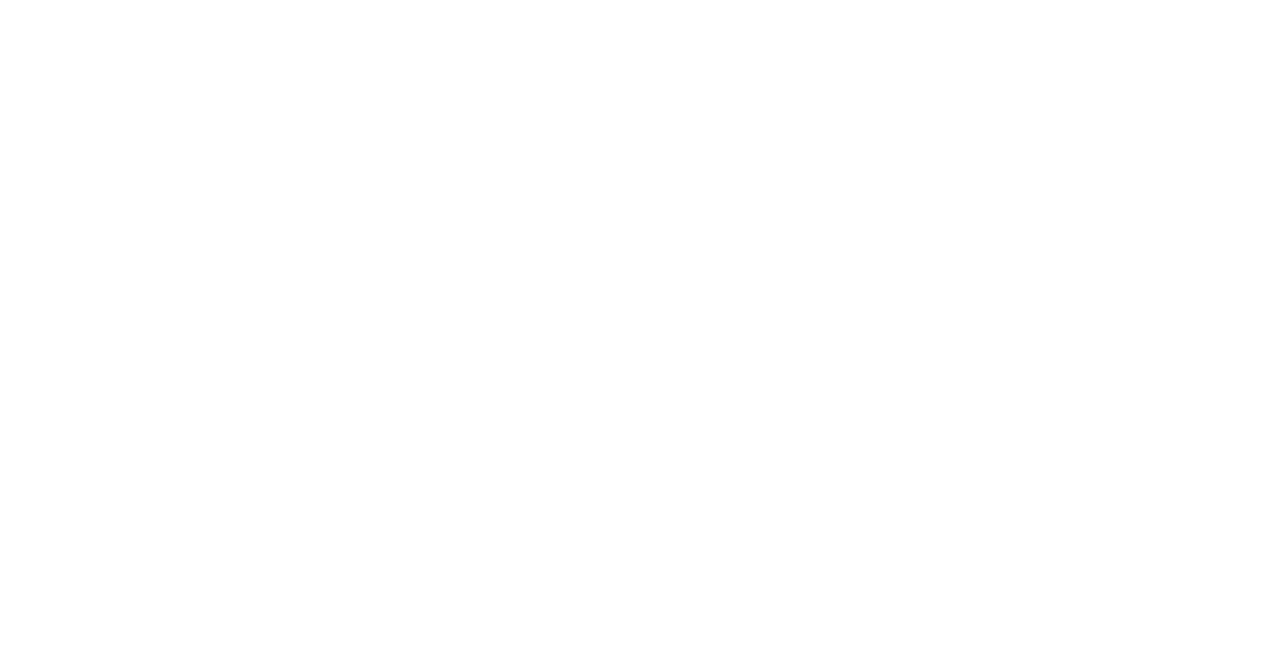
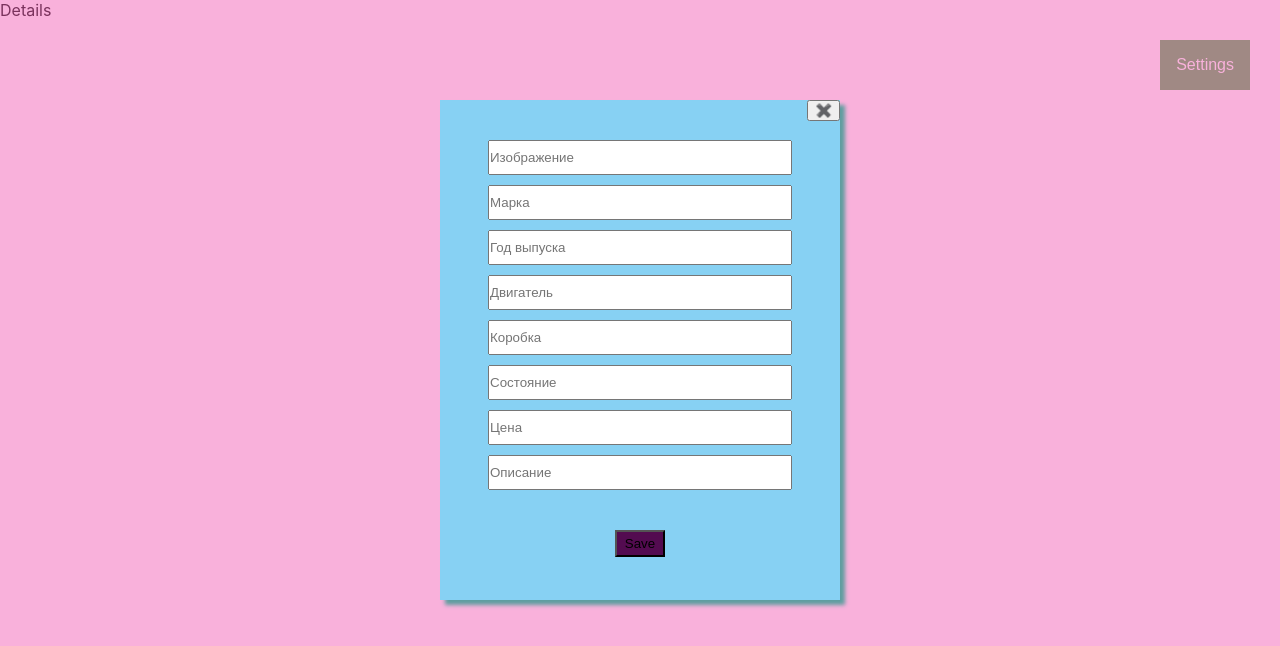
Before and after one commit to lunars97/Team-Project, a React (Create React App) app: page /details/1 in a window 1280 px wide. Shown: the top 646 px of the page. Built offline with nearby package versions, Linux system fonts and the light colour scheme; no server answers; data requests are answered from the project's data file.

Commit message:
second commit

```diff
--- a/db.json
+++ b/db.json
@@ -11,17 +11,6 @@
             "name": "Alekbarova Aizhan",
             "telephone": "58962353356",
             "id": 2
-    },
-    {
-      "img": "",
-      "brand": "",
-      "dateOfRelease": "",
-      "engine": "",
-      "gearBox": "",
-      "condition": "",
-      "telephone": "",
-      "description": "",
-      "id": 3
         }
     ]
 }
--- a/src/Routes.js
+++ b/src/Routes.js
@@ -2,9 +2,9 @@ import React from "react";
 import { BrowserRouter, Switch, Route } from "react-router-dom";
 import AddCard from "./components/AddCard/AddCard";
 import ProductList from "./components/ProductList/ProductList";
-import ProductCard from "./components/ProductCard/ProductCard";
 
 import ProductContextProvider from "./contexts/ProductContext/ProductContext";
+import CardDetails from "./components/CardDetails/CardDetails";
 
 const Routes = () => {
     return (
@@ -13,7 +13,7 @@ const Routes = () => {
                 <Switch>
                     <Route exact path="/add" component={AddCard} />
                     <Route exact path="/list" component={ProductList} />
-                    <Route exact path="/main" component={ProductCard} />
+                    <Route exact path="/details/:id" component={CardDetails} />
                 </Switch>
             </BrowserRouter>
         </ProductContextProvider>
--- a/src/components/AddCard/AddCard.css
+++ b/src/components/AddCard/AddCard.css
@@ -29,3 +29,10 @@ h2 {
 .inpBtn {
     padding: 5px 15px;
 }
+.main-btn {
+    position: relative;
+    outline: none;
+    padding: 3px 10px;
+    float: right;
+    background-color: brown;
+}
--- a/src/components/AddCard/AddCard.js
+++ b/src/components/AddCard/AddCard.js
@@ -1,4 +1,5 @@
 import React, { useContext, useState } from "react";
+import { Link } from "react-router-dom";
 import { productContext } from "../../contexts/ProductContext/ProductContext";
 import "../AddCard/AddCard.css";
 const AddCard = () => {
@@ -167,6 +168,9 @@ const AddCard = () => {
                             Добавить
                         </button>
                     </form>
+                    <Link to="/list">
+                        <button className="main-btn">На главную</button>
+                    </Link>
                 </div>
             </div>
         </>
--- /dev/null
+++ b/src/components/CardDetails/CardDetails.css
@@ -0,0 +1,83 @@
+.details-img {
+    width: 200px;
+    height: 200px;
+}
+.dropbtn {
+    background-color: #4caf50;
+    color: white;
+    padding: 16px;
+    font-size: 16px;
+    border: none;
+    cursor: pointer;
+}
+
+.dropdown {
+    position: relative;
+    display: inline-block;
+    margin-right: 30px;
+    margin-top: 40px;
+}
+
+.dropdown-content {
+    display: none;
+    position: absolute;
+    right: 0;
+    background-color: #f9f9f9;
+    min-width: 160px;
+    box-shadow: 0px 8px 16px 0px rgba(0, 0, 0, 0.2);
+    z-index: 1;
+}
+
+.dropdown-content a {
+    color: black;
+    padding: 12px 16px;
+    text-decoration: none;
+    display: block;
+}
+
+.dropdown-content a:hover {
+    background-color: #f1f1f1;
+}
+
+.dropdown:hover .dropdown-content {
+    display: block;
+}
+
+.dropdown:hover .dropbtn {
+    background-color: #3e8e41;
+}
+.main-modal {
+    position: fixed;
+    top: 0;
+    left: 0;
+    right: 0;
+    bottom: 0;
+    background-color: rgba(243, 101, 184, 0.5);
+    display: flex;
+    justify-content: center;
+}
+
+.inner-modal {
+    width: 400px;
+    height: 500px;
+    background-color: rgb(135, 209, 243);
+    margin-top: 100px;
+    text-align: center;
+    box-shadow: 5px 5px 4px cadetblue;
+}
+.close-btn {
+    float: right;
+}
+.inpModal {
+    width: 300px;
+    padding: 8px 0px;
+    margin-bottom: 10px;
+}
+.edit-btn {
+    margin-top: 30px;
+    background-color: rgb(83, 11, 80);
+    padding: 4px 8px;
+}
+.close {
+    margin-top: 40px;
+}
--- /dev/null
+++ b/src/components/CardDetails/CardDetails.js
@@ -0,0 +1,126 @@
+import React, { useContext, useEffect, useState } from "react";
+import { productContext } from "../../contexts/ProductContext/ProductContext";
+import "./../CardDetails/CardDetails.css";
+const CardDetails = (props) => {
+    const { getCardDetails, cardDetails, setModal } = useContext(
+        productContext
+    );
+
+    const [editedCard, setEditedCard] = useState();
+
+    const handleValue = (e) => {
+        let newCard = {
+            ...editedCard,
+            [e.target.name]: e.target.value,
+        };
+    };
+
+    const handleSave = () => {
+        getCardDetails(props.match.params.id, editedCard);
+        setModal(true);
+    };
+
+    useEffect(() => {
+        getCardDetails(props.match.params.id);
+    }, [props.match.params.id]);
+    console.log(props);
+    return (
+        <div>
+            <div className="dropdown" style={{ float: "right" }}>
+                <button className="dropbtn">Settings</button>
+                <div className="dropdown-content">
+                    <a href="#">Delete</a>
+                    <a href="#">Edit</a>
+                </div>
+            </div>
+            <div className="main-modal">
+                <div className="inner-modal">
+                    <button className="close-btn">✖️</button>
+                    <div className="close">
+                        <input
+                            onChange={handleValue}
+                            // value={}
+                            name="img"
+                            type="text"
+                            placeholder="Изображение"
+                            className="inpModal"
+                        />
+                        <input
+                            onChange={handleValue}
+                            name="brand"
+                            type="text"
+                            className="inpModal"
+                            placeholder="Марка"
+                        />
+                        <input
+                            onChange={handleValue}
+                            name="dateOfRelease"
+                            type="text"
+                            className="inpModal"
+                            placeholder="Год выпуска"
+                        />
+                        <input
+                            onChange={handleValue}
+                            name="engine"
+                            type="text"
+                            className="inpModal"
+                            placeholder="Двигатель"
+                        />
+                        <input
+                            onChange={handleValue}
+                            name="gearBox"
+                            type="text"
+                            className="inpModal"
+                            placeholder="Коробка"
+                        />
+                        <input
+                            onChange={handleValue}
+                            name="condition"
+                            type="text"
+                            className="inpModal"
+                            placeholder="Состояние"
+                        />
+                        <input
+                            onChange={handleValue}
+                            name="price"
+                            type="text"
+                            className="inpModal"
+                            placeholder="Цена"
+                        />
+                        <input
+                            onChange={handleValue}
+                            name="description"
+                            type="text"
+                            className="inpModal"
+                            placeholder="Описание"
+                        />
+                        <br></br>
+                        <button className="edit-btn" onClick={handleSave}>
+                            Save
+                        </button>
+                    </div>
+                </div>
+            </div>
+            {cardDetails ? (
+                <div className="main-wrapper">
+                    <img
+                        className="details-img"
+                        src={cardDetails.img}
+                        alt="car"
+                    />
+                    <p className="detailed-info">{cardDetails.brand}</p>
+                    <p className="detailed-info">{cardDetails.dateOfRelease}</p>
+                    <p className="detailed-info">{cardDetails.engine}</p>
+                    <p className="detailed-info">{cardDetails.gearBox}</p>
+                    <p className="detailed-info">{cardDetails.condition}</p>
+                    <p className="detailed-info">{cardDetails.price}</p>
+                    <p className="detailed-info">{cardDetails.description}</p>
+                </div>
+            ) : (
+                "Details"
+            )}
+        </div>
+    );
+};
+
+export default CardDetails;
--- a/src/components/ProductCard/ProductCard.css
+++ b/src/components/ProductCard/ProductCard.css
@@ -7,6 +7,7 @@
     font-size: 22px;
     width: 200px;
     height: 250px;
+    margin: 0px 35px;
 }
 .card-img {
     margin-top: -60px;
--- a/src/components/ProductCard/ProductCard.js
+++ b/src/components/ProductCard/ProductCard.js
@@ -4,7 +4,10 @@ import "./../ProductCard/ProductCard.css";
 
 const ProductCard = (props) => {
     return (
-        <Link>
+        <Link
+            to={`/details/${props.id}`}
+            style={{ textDecoration: "none", color: "black" }}
+        >
             <div className="card">
                 <section>
                     <img className="card-img" src={props.item.img} />
--- a/src/contexts/ProductContext/ProductContext.js
+++ b/src/contexts/ProductContext/ProductContext.js
@@ -1,9 +1,11 @@
-import React, { useReducer } from "react";
+import React, { useEffect, useReducer, useState } from "react";
 import axios from "axios";
 
 export const productContext = React.createContext();
 const INIT_STATE = {
     productsData: [],
+    cardDetails: null,
+    allPages: 0,
 };
 const reducer = (state = INIT_STATE, action) => {
     switch (action.type) {
@@ -11,6 +13,12 @@ const reducer = (state = INIT_STATE, action) => {
             return {
                 ...state,
                 productsData: action.payload,
+                allPages: action.num,
+            };
+        case "GET_CARD_DETAILS":
+            return {
+                ...state,
+                cardDetails: action.payload,
             };
         default:
             return state;
@@ -18,27 +26,59 @@ const reducer = (state = INIT_STATE, action) => {
 };
 const ProductContextProvider = ({ children }) => {
     const [state, dispatch] = useReducer(reducer, INIT_STATE);
+    const [page, setPage] = useState(1);
+    const [modal, setModal] = useState(false);
+
+    useEffect(() => {
+        getCards();
+    }, [page]);
 
     async function getCards() {
-        let { data } = await axios.get(`http://localhost:8000/cars`);
-        console.log(data);
+        let res = await axios.get(
+            `http://localhost:8000/cars?_page=${page}&_limit=4`
+        );
+        let num = Math.ceil(res.headers["x-total-count"] / 4);
+        console.log(res.data);
         dispatch({
             type: "GET_CARDS",
+            payload: res.data,
+            num: num,
+        });
+    }
+
+    const postNewCard = async (card) => {
+        await axios.post("http://localhost:8000/cars", card);
+        getCards();
+    };
+    async function getCardDetails(id) {
+        let { data } = await axios.get(`http://localhost:8000/cars/${id}`);
+        dispatch({
+            type: "GET_CARD_DETAILS",
             payload: data,
         });
     }
-
-    const postNewCard = async (newCard) => {
-        await axios.post("http://localhost:8000/cars", newCard);
-        getCards();
-    };
-
+    // async function leaveComment() {
+    //     let { data };
+    // }
+    async function saveCard(id, newCard) {
+        await axios.patch(`http://localhost:8000/cars/${id}`, newCard);
+        getCardDetails(id);
+    }
+    function handleCloseModal() {
+        setModal(false);
+    }
     return (
         <productContext.Provider
             value={{
                 productsData: state.productsData,
+                cardDetails: state.cardDetails,
+                allPages: state.allPages,
                 getCards,
                 postNewCard,
+                getCardDetails,
+                setPage,
+                saveCard,
+                handleCloseModal,
             }}
         >
             {children}
```
Also changed, not shown: src/components/ProductList/ProductList.css (+13 -0 lines), src/components/ProductList/ProductList.js (+16 -2 lines). Lines whose indentation alone changed are shown as unchanged.
